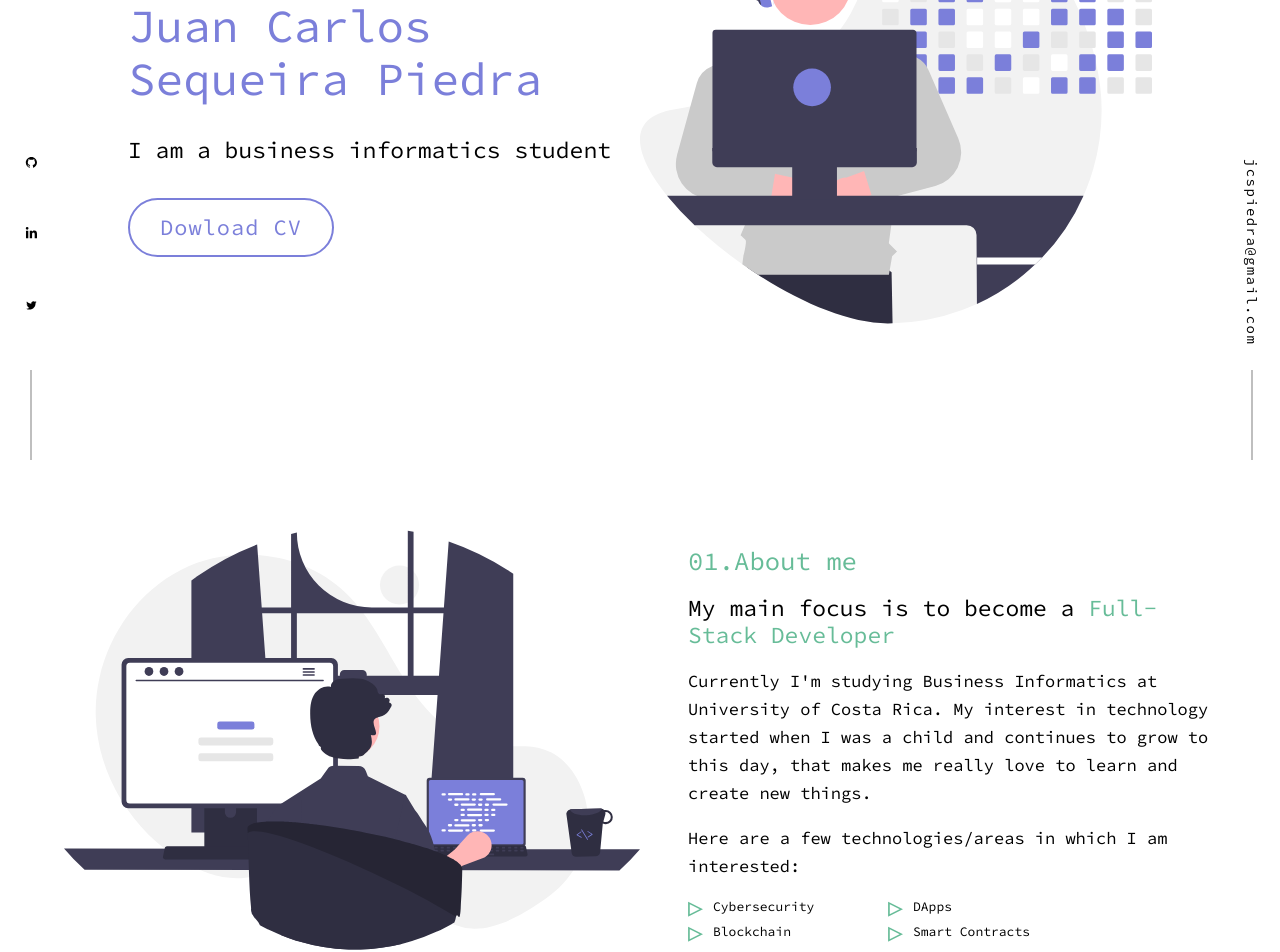
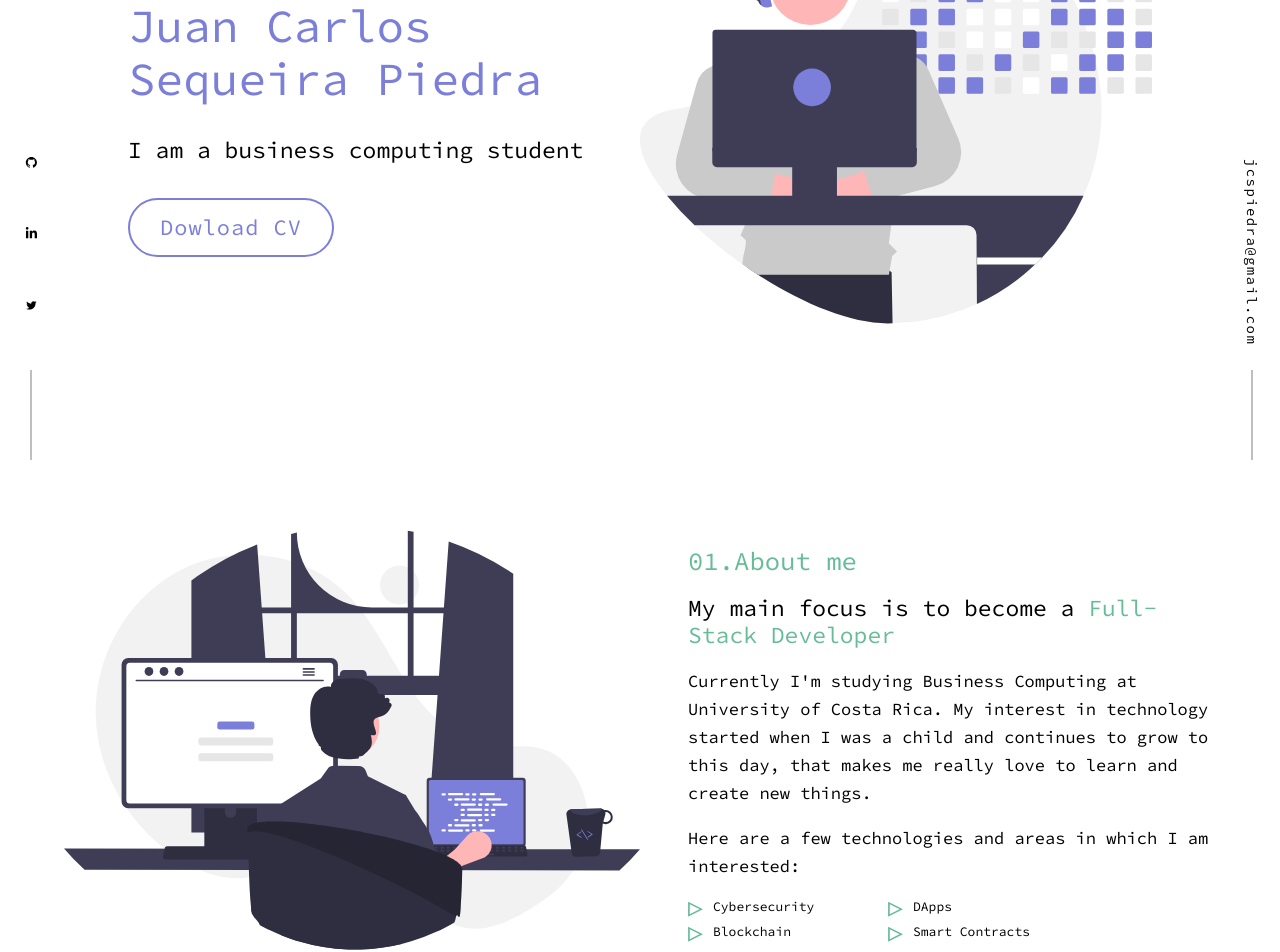
Before and after one commit to spiedra/my-portfolio-website, a Next.js app: page / in a window 1280 px wide. Shown: the part 340-1292 px from the top of the page. Built offline with nearby package versions, Linux system fonts and the light colour scheme.

Commit message:
Content/update page content (#50)
PR close #50

```diff
--- a/src/components/AboutSection.js
+++ b/src/components/AboutSection.js
@@ -100,13 +100,13 @@ export default function AboutSection() {
           <Highlighter>Full-Stack Developer</Highlighter>
         </Subtitle>
         <Description>
-          Currently I&apos;m studying Business Informatics at University of
+          Currently I&apos;m studying Business Computing at University of
           Costa Rica. My interest in technology started when I was a child and
           continues to grow to this day, that makes me really love to learn and
           create new things.
         </Description>
         <Interests>
-          Here are a few technologies/areas in which I am interested:
+          Here are a few technologies and areas in which I am interested:
         </Interests>
         <InterestsList>
           <IterestItem>Cybersecurity</IterestItem>
--- a/src/components/LandingSection.js
+++ b/src/components/LandingSection.js
@@ -90,9 +90,9 @@ export default function LandingSection() {
       <IntroContainer>
         <HiMessage>Hi, my name is</HiMessage>
         <MyName>Juan Carlos Sequeira Piedra</MyName>
-        <p>I am a business informatics student</p>
+        <p>I am a business computing student</p>
         <CurriculumButton
-          href="https://drive.google.com/file/d/1kAwJAYOfSvJSOlzHZvYNhtkITj1NkyPa/view?usp=sharing"
+          href="https://drive.google.com/file/d/1IUaPrteSRkCpfd9Us-EeKkdPBOVGeXLT/view?usp=sharing"
           target="_blank"
           rel="noreferrer"
         >
```
